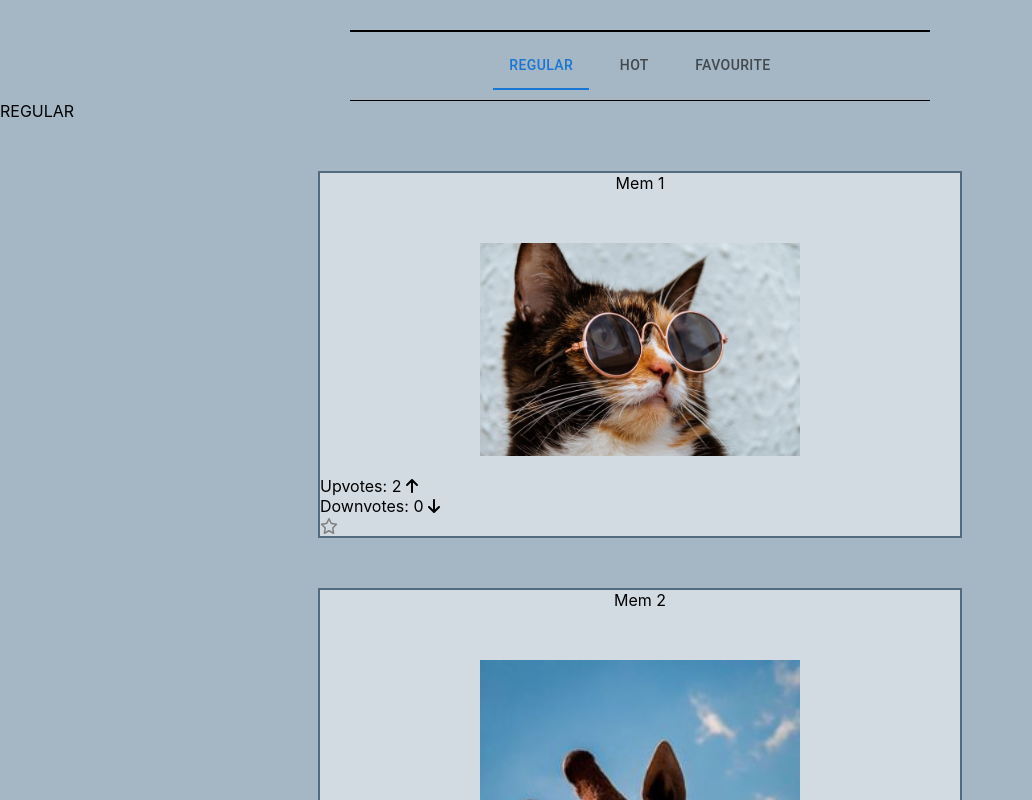
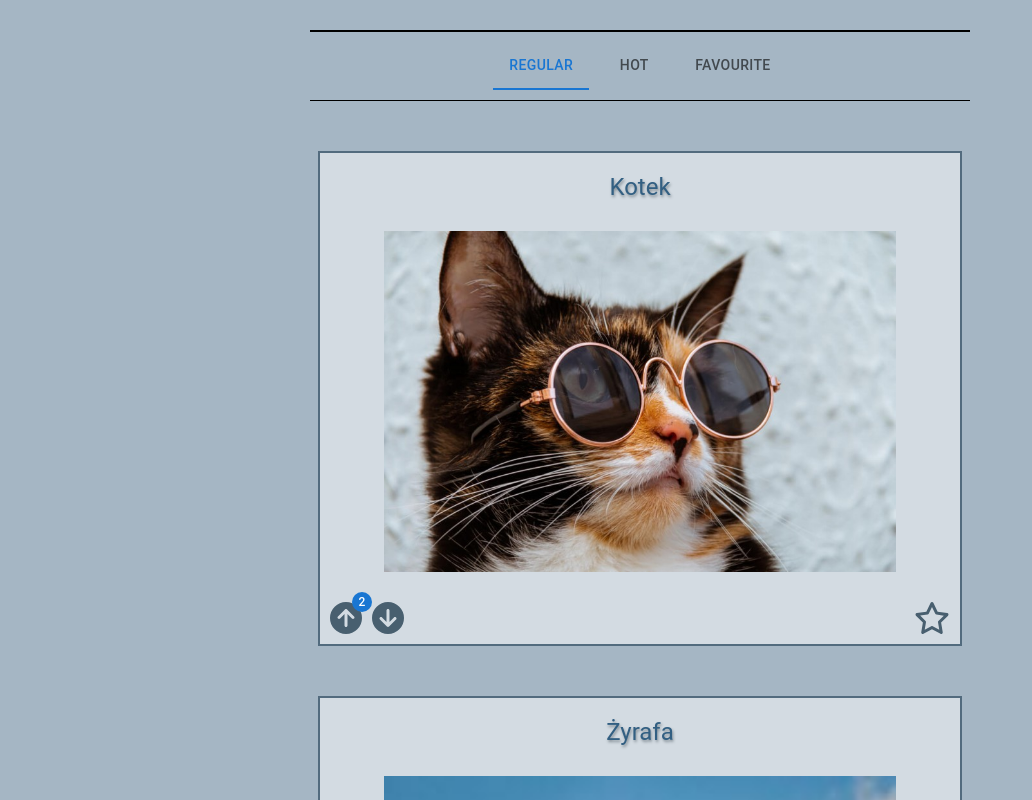
Before and after one commit to monikasarnecka/projekt-react, a React (Create React App) app: page / in a window 1280 px wide. Shown: the top 800 px of the page, without its empty margins (0-1032 px from the left). Built offline with nearby package versions, Linux system fonts and the light colour scheme.

Commit message:
new styles

```diff
--- a/package.json
+++ b/package.json
@@ -9,6 +9,7 @@
     "@fortawesome/free-regular-svg-icons": "^6.1.1",
     "@fortawesome/free-solid-svg-icons": "^6.1.1",
     "@fortawesome/react-fontawesome": "^0.1.18",
+    "@mui/icons-material": "^5.8.2",
     "@mui/material": "^5.8.2",
     "@mui/styled-engine-sc": "^5.8.0",
     "@testing-library/jest-dom": "^5.16.4",
--- a/src/Pages/Favourite.js
+++ b/src/Pages/Favourite.js
@@ -8,12 +8,11 @@ export const Favourite = (props) => {
 
   return (
     <div>
-      <div>FAVOURITE</div>
       <MemList
-      mems={props.mems}
-      onUpvoteClick={props.onUpvoteClick}
-      onDownvoteClick={props.onDownvoteClick}
-      onFavouriteClick={props.onFavouriteClick}
+        mems={props.mems}
+        onUpvoteClick={props.onUpvoteClick}
+        onDownvoteClick={props.onDownvoteClick}
+        onFavouriteClick={props.onFavouriteClick}
       />
     </div>
   );
--- a/src/Pages/Hot.js
+++ b/src/Pages/Hot.js
@@ -8,12 +8,11 @@ export const Hot = (props) => {
 
   return (
     <div>
-      <div>HOT</div>
       <MemList
-      mems={props.mems}
-      onUpvoteClick={props.onUpvoteClick}
-      onDownvoteClick={props.onDownvoteClick}
-      onFavouriteClick={props.onFavouriteClick}
+        mems={props.mems}
+        onUpvoteClick={props.onUpvoteClick}
+        onDownvoteClick={props.onDownvoteClick}
+        onFavouriteClick={props.onFavouriteClick}
       />
     </div>
   );
--- a/src/Pages/Regular.js
+++ b/src/Pages/Regular.js
@@ -8,7 +8,6 @@ export const Regular = (props) => {
 
   return (
     <div>
-      <div>REGULAR</div>
       <MemList
         mems={props.mems}
         onUpvoteClick={props.onUpvoteClick}
--- a/src/components/Mem.js
+++ b/src/components/Mem.js
@@ -1,11 +1,12 @@
 import {
-  faArrowDown,
-  faArrowUp,
+  faCircleArrowDown,
+  faCircleArrowUp,
   faStar,
 } from "@fortawesome/free-solid-svg-icons";
 import { faStar as faStarRegular } from "@fortawesome/free-regular-svg-icons";
 import { FontAwesomeIcon } from "@fortawesome/react-fontawesome";
 import { library } from "@fortawesome/fontawesome-svg-core";
+import Badge from "@mui/material/Badge";
 
 library.add(faStar, faStarRegular);
 
@@ -16,17 +17,36 @@ export const Mem = (props) => {
     <div class="MemContainer">
       <div class="MemTitle">{props.mem.title}</div>
       <img key={props.mem.img} src={props.mem.img} />
-      <div>
-        <div>
-          Upvotes: {props.mem.upvotes}{" "}
-          <FontAwesomeIcon icon={faArrowUp} onClick={props.onUpvoteClick} />
+      <div class="iconMenu">
+        <div class="iconArrow">
+          <div class="iconArrowUp">
+            <Badge badgeContent={props.mem.upvotes} color="primary">
+              <FontAwesomeIcon
+                icon={faCircleArrowUp}
+                onClick={props.onUpvoteClick}
+                size="2x"
+                color="#485f6f"
+              />
+            </Badge>
+          </div>
+          <div class="iconArrowDown">
+            <Badge badgeContent={props.mem.downvotes} color="primary">
+              <FontAwesomeIcon
+                icon={faCircleArrowDown}
+                onClick={props.onDownvoteClick}
+                size="2x"
+                color="#485f6f"
+              />
+            </Badge>
+          </div>
         </div>
-        <div>
-          Downvotes: {props.mem.downvotes}{" "}
-          <FontAwesomeIcon icon={faArrowDown} onClick={props.onDownvoteClick} />
-        </div>
-        <div>
-          <FontAwesomeIcon icon={favouriteIcon} color="grey" onClick={props.onFavouriteClick} />
+        <div class="iconFavourite">
+          <FontAwesomeIcon
+            icon={favouriteIcon}
+            onClick={props.onFavouriteClick}
+            size="2x"
+            color="#485f6f"
+          />
         </div>
       </div>
     </div>
--- a/src/components/MemList.js
+++ b/src/components/MemList.js
@@ -1,6 +1,3 @@
-import { faArrowDown, faArrowUp } from "@fortawesome/free-solid-svg-icons";
-import { FontAwesomeIcon } from "@fortawesome/react-fontawesome";
-import { useState } from "react";
 import { Mem } from "./Mem";
 
 export const MemList = (props) => {
--- a/src/index.css
+++ b/src/index.css
@@ -1,19 +1,19 @@
 body {
-  background-color: #a5b6c4 ;
+  background-color: #a5b6c4;
   margin: 0;
-  font-family: -apple-system, BlinkMacSystemFont, 'Segoe UI', 'Roboto', 'Oxygen',
-    'Ubuntu', 'Cantarell', 'Fira Sans', 'Droid Sans', 'Helvetica Neue',
+  font-family: -apple-system, BlinkMacSystemFont, "Segoe UI", "Roboto", "Oxygen",
+    "Ubuntu", "Cantarell", "Fira Sans", "Droid Sans", "Helvetica Neue",
     sans-serif;
   -webkit-font-smoothing: antialiased;
   -moz-osx-font-smoothing: grayscale;
 }
 
 code {
-  font-family: source-code-pro, Menlo, Monaco, Consolas, 'Courier New',
+  font-family: source-code-pro, Menlo, Monaco, Consolas, "Courier New",
     monospace;
 }
 
-.MemContainer{
+.MemContainer {
   background-color: #d3dbe2;
   border: 2px solid #526b7e;
   width: 50%;
@@ -23,29 +23,52 @@ code {
   display: block;
   margin-left: auto;
   margin-right: auto;
-
 }
 
 .MemContainer img {
-  width: 50%;
-  height: 50%;
-  margin-top: 50px;
+  width: 80%;
+  height: 70%;
+  margin-top: 20px;
   margin-bottom: 20px;
   display: block;
   margin-left: auto;
   margin-right: auto;
 }
 
-.MemTitle{
+.MemTitle {
   text-align: center;
+  color: #325f82;
+  font-family: "Roboto", "Helvetica", "Arial", sans-serif;
+  font-size: 150%;
+  text-shadow: 1px 2px 3px #818c94;
+  padding-bottom: 10px;
+  padding-top: 20px;
 }
 
 .navigation {
-  width:560px;
+  width: 50%;
   padding: 10px;
   margin: 30px auto 0px auto;
   border-top: 2px solid #000;
   border-bottom: 1.5px solid #000;
   text-align: center;
+}
 
+.iconMenu {
+  display: flex;
+  padding: 10px;
 }
+
+.iconArrow {
+  width: 20%;
+  display: flex;
+}
+
+.iconArrowDown {
+  margin-left: 10px;
+}
+
+.iconFavourite {
+  width: 80%;
+  text-align: right;
+}
--- a/src/store/memStore.js
+++ b/src/store/memStore.js
@@ -1,27 +1,27 @@
 export const MemStore =  [
     {
-        title:"Mem 1",
+        title:"Kotek",
         upvotes:2,
         downvotes:0,
         favourite: false,
         img:"/Assets/img/image1.png",
     },
     {
-        title:"Mem 2",
+        title:"Żyrafa",
         upvotes:4,
         downvotes:5,
         favourite: true,
         img:"/Assets/img/image2.png",
     },
     {
-        title:"Mem 3",
+        title:"Wiewiórka",
         upvotes:3,
         downvotes:0,
         favourite: false,
         img:"/Assets/img/image3.png",
     },
     {
-        title:"Mem 4",
+        title:"Panda",
         upvotes:8,
         downvotes:0,
         favourite: true,
@@ -29,42 +29,42 @@ export const MemStore =  [
 
     },
     {
-        title:"Mem 5",
+        title:"Pies",
         upvotes:5,
         downvotes:0,
         favourite: false,
         img:"/Assets/img/image5.png",
     },
     {
-        title:"Mem 6",
+        title:"Żółw",
         upvotes:6,
         downvotes:0,
         favourite: false,
         img:"/Assets/img/image6.png",
     },
     {
-        title:"Mem 7",
+        title:"Carpet kot",
         upvotes:7,
         downvotes:0,
         favourite: true,
         img:"/Assets/img/image7.png",
     },
     {
-        title:"Mem 8",
+        title:"Jeż",
         upvotes:2,
         downvotes:0,
         favourite: false,
         img:"/Assets/img/image8.png",
     },
     {
-        title:"Mem 9",
+        title:"Lis",
         upvotes:0,
         downvotes:1,
         favourite: false,
         img:"/Assets/img/image9.png",
     },
     {
-        title:"Mem 10",
+        title:"Sweet kot",
         upvotes:7,
         downvotes:0,
         favourite: true,
```
Also changed, not shown: src/App.js (+17 -6 lines), 1 other file (tests, documents, lock files or other folders).
